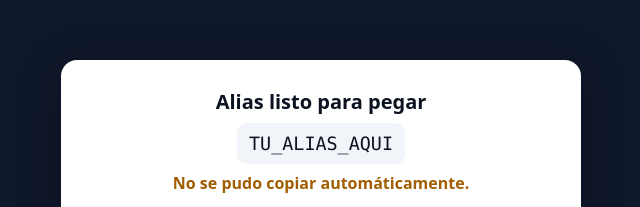
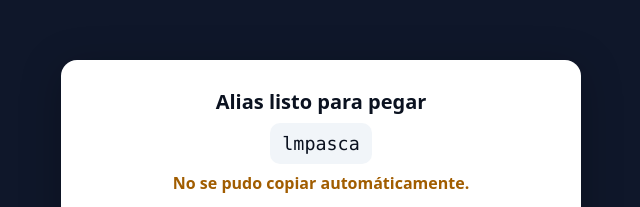
Before and after one commit to SantiGon0615/aliasicbc, a plain HTML site: page index.html in a window 1280 px wide. Shown: the part 171-378 px from the top of the page, 319-959 px from the left. Drawn offline with Linux system fonts and the light colour scheme.

Commit message:
icbc index.html

```diff
--- a/index.html
+++ b/index.html
@@ -46,7 +46,7 @@
   </main>
 
   <script>
-    const alias = 'TU_ALIAS_AQUI'; // ← reemplazar por tu alias exacto (ej: mi.alias.mp)
+    const alias = 'lmpasca'; // ← reemplazar por tu alias exacto (ej: mi.alias.mp)
     const elAlias = document.getElementById('alias');
     const elStatus = document.getElementById('status');
     const elWarn = document.getElementById('warn');
```
